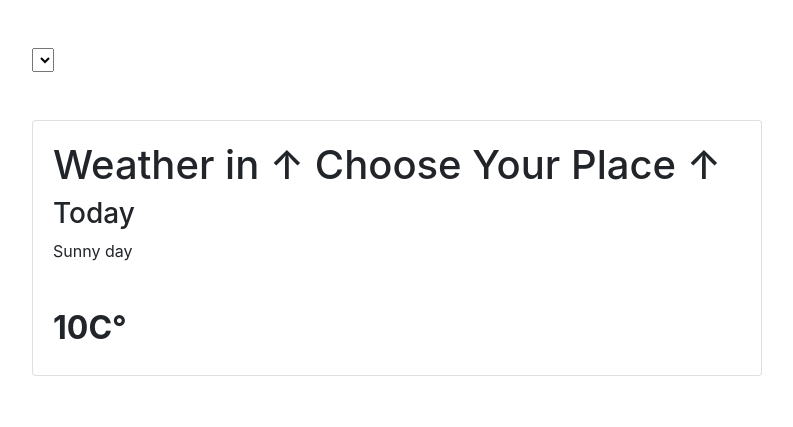
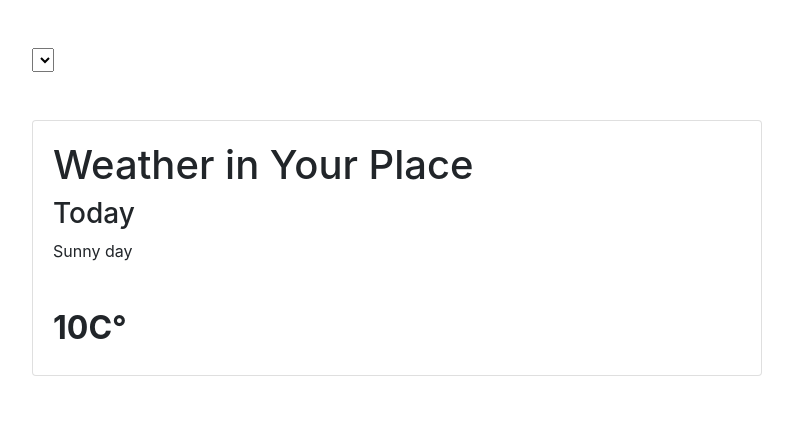
Before and after one commit to Allllisha/Weather-app, a website built with webpack: page index.html in a window 1280 px wide. Shown: the whole page, without its empty margins (243-1036 px from the left). Built offline with nearby package versions, Linux system fonts and the light colour scheme; files whose address does not match are found by name.

Commit message:
Change default

```diff
--- a/index.html
+++ b/index.html
@@ -23,7 +23,7 @@
           </form>
           <div class="card mt-4 mb-5">
             <div class="card-body">
-              <h1>Weather in  <span id = "cityname">↑ Choose Your Place ↑</span></h1>
+              <h1>Weather in  <span id = "cityname">Your Place</span></h1>
               <h3 class="gray-text">Today</h3>
               <div>
                 <p>Sunny day</p>
```
